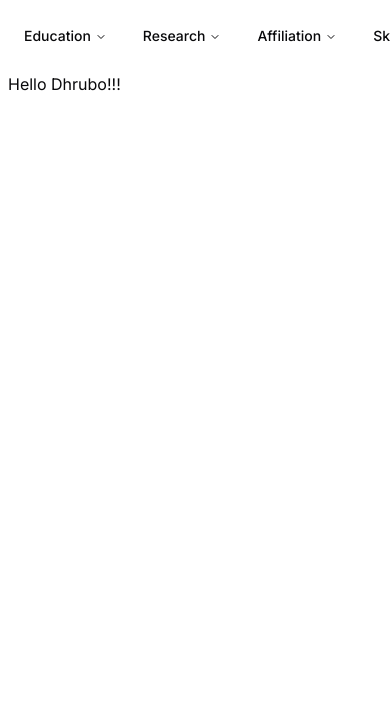
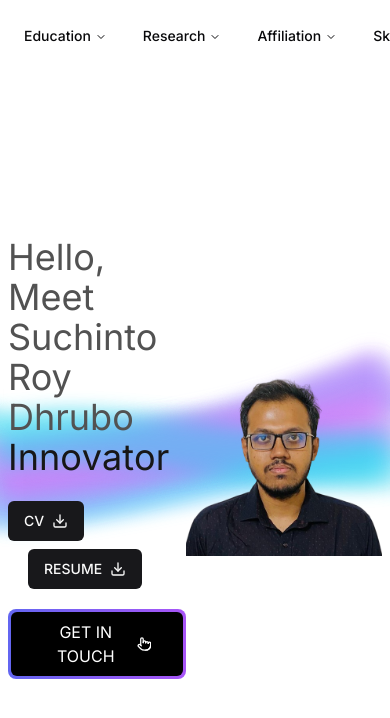
Before and after one commit to srdhrubo/srdhrubo, a Next.js app: page / in a window 390 px wide. Shown: the top 718 px of the page. Built offline with nearby package versions, Linux system fonts and the light colour scheme.

Commit message:
priliminary hero section completed

```diff
--- a/package.json
+++ b/package.json
@@ -20,6 +20,7 @@
     "react": "^18",
     "react-dom": "^18",
     "simple-icons": "^13.6.0",
+    "simplex-noise": "^4.0.3",
     "tailwind-merge": "^2.5.2",
     "tailwindcss-animate": "^1.0.7"
   },
--- a/src/app/NavBar.tsx
+++ b/src/app/NavBar.tsx
@@ -48,8 +48,8 @@ const links = {
 
 export default function NavigationBar() {
   return (
-    <div className="flex items-center justify-between w-full py-4">
-      <Link href="/">
+    <div className="flex items-center justify-between w-full py-4 h-[4.5rem]">
+      <Link href="/" className="z-10">
         <Image src={logo} alt="Logo" width={40} />
       </Link>
       <NavigationMenu>
@@ -117,10 +117,10 @@ export default function NavigationBar() {
                   ))}
                   <li className="flex gap-4 pl-4">
                     <Button>
-                      CV <DownloadIcon className="w-4" />
+                      CV <DownloadIcon className="w-4 ml-2" />
                     </Button>
                     <Button>
-                      Resume <DownloadIcon className="w-4" />
+                      RESUME <DownloadIcon className="w-4 ml-2" />
                     </Button>
                   </li>
                 </div>
--- a/src/app/layout.tsx
+++ b/src/app/layout.tsx
@@ -17,7 +17,7 @@ export default function RootLayout({
 }>) {
   return (
     <html lang="en">
-      <body className={`px-2 md:px-10 lg:px-32 ${inter.className}`}>
+      <body className={`px-2 md:px-10 lg:px-44 ${inter.className}`}>
         <NavigationBar />
         {children}
       </body>
--- a/src/app/page.tsx
+++ b/src/app/page.tsx
@@ -1,3 +1,61 @@
+import { Button } from "@/components/ui/button";
+import { FlipWords } from "@/components/ui/flip-words";
+import { DownloadIcon, Pointer } from "lucide-react";
+import Image from "next/image";
+import Link from "next/link";
+import hero_image from "../../public/hero-image.png";
+import { WavyBackground } from "@/components/ui/wavy-background";
+
+const attributes = [
+  "Engineer",
+  "Innovator",
+  "Researcher",
+  "Leader",
+  "Problem Solver",
+  "Technologist",
+  "Creator",
+  "Designer",
+  "Analyst",
+  "Visionary",
+];
+
 export default function Home() {
-  return <h1>Hello Dhrubo!!!</h1>;
+  return (
+    <div className="w-full">
+      <WavyBackground className="h-[calc(100vh-4.5rem)] flex justify-between items-center">
+        <div className="text-4xl font-normal text-neutral-600 dark:text-neutral-400 space-y-4">
+          <div>
+            Hello,
+            <br />
+            Meet Suchinto Roy Dhrubo
+            <br />
+            <FlipWords words={attributes} />
+          </div>
+          <div className="space-y-4">
+            <div className="space-x-5">
+              <Button>
+                CV <DownloadIcon className="w-4 ml-2" />
+              </Button>
+              <Button>
+                RESUME <DownloadIcon className="w-4 ml-2" />
+              </Button>
+            </div>
+            <div>
+              <Link href="/contact">
+                <button className="p-[3px] relative">
+                  <div className="absolute inset-0 bg-gradient-to-r from-indigo-500 to-purple-500 rounded-lg" />
+                  <div className="flex gap-2 items-center px-8 py-2 bg-black rounded-[6px] relative group transition duration-200 text-white text-base hover:bg-transparent">
+                    GET IN TOUCH <Pointer className="w-5" />
+                  </div>
+                </button>
+              </Link>
+            </div>
+          </div>
+        </div>
+        <div>
+          <Image src={hero_image} alt="image of shuchinto roy dhrubo" />
+        </div>
+      </WavyBackground>
+    </div>
+  );
 }
--- /dev/null
+++ b/src/components/ui/flip-words.tsx
@@ -0,0 +1,83 @@
+"use client";
+import React, { useCallback, useEffect, useRef, useState } from "react";
+import { AnimatePresence, motion, LayoutGroup } from "framer-motion";
+import { cn } from "@/lib/utils";
+
+export const FlipWords = ({
+  words,
+  duration = 3000,
+  className,
+}: {
+  words: string[];
+  duration?: number;
+  className?: string;
+}) => {
+  const [currentWord, setCurrentWord] = useState(words[0]);
+  const [isAnimating, setIsAnimating] = useState<boolean>(false);
+
+  // thanks for the fix Julian - https://github.com/Julian-AT
+  const startAnimation = useCallback(() => {
+    const word = words[words.indexOf(currentWord) + 1] || words[0];
+    setCurrentWord(word);
+    setIsAnimating(true);
+  }, [currentWord, words]);
+
+  useEffect(() => {
+    if (!isAnimating)
+      setTimeout(() => {
+        startAnimation();
+      }, duration);
+  }, [isAnimating, duration, startAnimation]);
+
+  return (
+    <AnimatePresence
+      onExitComplete={() => {
+        setIsAnimating(false);
+      }}
+    >
+      <motion.div
+        initial={{
+          opacity: 0,
+          y: 10,
+        }}
+        animate={{
+          opacity: 1,
+          y: 0,
+        }}
+        transition={{
+          type: "spring",
+          stiffness: 100,
+          damping: 10,
+        }}
+        exit={{
+          opacity: 0,
+          y: -40,
+          x: 40,
+          filter: "blur(8px)",
+          scale: 2,
+          position: "absolute",
+        }}
+        className={cn(
+          "z-10 inline-block relative text-left text-neutral-900 dark:text-neutral-100",
+          className
+        )}
+        key={currentWord}
+      >
+        {currentWord.split("").map((letter, index) => (
+          <motion.span
+            key={currentWord + index}
+            initial={{ opacity: 0, y: 10, filter: "blur(8px)" }}
+            animate={{ opacity: 1, y: 0, filter: "blur(0px)" }}
+            transition={{
+              delay: index * 0.08,
+              duration: 0.4,
+            }}
+            className="inline-block"
+          >
+            {letter}
+          </motion.span>
+        ))}
+      </motion.div>
+    </AnimatePresence>
+  );
+};
--- /dev/null
+++ b/src/components/ui/wavy-background.tsx
@@ -0,0 +1,127 @@
+"use client";
+import { cn } from "@/lib/utils";
+import React, { useEffect, useRef, useState } from "react";
+import { createNoise3D } from "simplex-noise";
+
+export const WavyBackground = ({
+  children,
+  className,
+  containerClassName,
+  colors,
+  waveWidth,
+  backgroundFill,
+  blur = 10,
+  speed = "fast",
+  waveOpacity = 0.5,
+  ...props
+}: {
+  children?: any;
+  className?: string;
+  containerClassName?: string;
+  colors?: string[];
+  waveWidth?: number;
+  backgroundFill?: string;
+  blur?: number;
+  speed?: "slow" | "fast";
+  waveOpacity?: number;
+  [key: string]: any;
+}) => {
+  const noise = createNoise3D();
+  let w: number,
+    h: number,
+    nt: number,
+    i: number,
+    x: number,
+    ctx: any,
+    canvas: any;
+  const canvasRef = useRef<HTMLCanvasElement>(null);
+  const getSpeed = () => {
+    switch (speed) {
+      case "slow":
+        return 0.001;
+      case "fast":
+        return 0.002;
+      default:
+        return 0.001;
+    }
+  };
+
+  const init = () => {
+    canvas = canvasRef.current;
+    ctx = canvas.getContext("2d");
+    w = ctx.canvas.width = window.innerWidth;
+    h = ctx.canvas.height = window.innerHeight;
+    ctx.filter = `blur(${blur}px)`;
+    nt = 0;
+    window.onresize = function () {
+      w = ctx.canvas.width = window.innerWidth;
+      h = ctx.canvas.height = window.innerHeight;
+      ctx.filter = `blur(${blur}px)`;
+    };
+    render();
+  };
+
+  const waveColors = colors ?? [
+    "#38bdf8",
+    "#818cf8",
+    "#c084fc",
+    "#e879f9",
+    "#22d3ee",
+  ];
+  const drawWave = (n: number) => {
+    nt += getSpeed();
+    for (i = 0; i < n; i++) {
+      ctx.beginPath();
+      ctx.lineWidth = waveWidth || 50;
+      ctx.strokeStyle = waveColors[i % waveColors.length];
+      for (x = 0; x < w; x += 5) {
+        var y = noise(x / 800, 0.3 * i, nt) * 100;
+        ctx.lineTo(x, y + h * 0.5); // adjust for height, currently at 50% of the container
+      }
+      ctx.stroke();
+      ctx.closePath();
+    }
+  };
+
+  let animationId: number;
+  const render = () => {
+    ctx.fillStyle = backgroundFill || "white";
+    ctx.globalAlpha = waveOpacity || 0.5;
+    ctx.fillRect(0, 0, w, h);
+    drawWave(5);
+    animationId = requestAnimationFrame(render);
+  };
+
+  useEffect(() => {
+    init();
+    return () => {
+      cancelAnimationFrame(animationId);
+    };
+  }, []);
+
+  const [isSafari, setIsSafari] = useState(false);
+  useEffect(() => {
+    // I'm sorry but i have got to support it on safari.
+    setIsSafari(
+      typeof window !== "undefined" &&
+        navigator.userAgent.includes("Safari") &&
+        !navigator.userAgent.includes("Chrome")
+    );
+  }, []);
+
+  return (
+    <div className={cn("", containerClassName)}>
+      <canvas
+        className="absolute inset-0 z-0"
+        ref={canvasRef}
+        id="canvas"
+        style={{
+          ...(isSafari ? { filter: `blur(${blur}px)` } : {}),
+        }}
+      ></canvas>
+      <div className={cn("relative", className)} {...props}>
+        {children}
+      </div>
+    </div>
+  );
+};
```
Also changed, not shown: public/hero-image.png (added), 1 other file (tests, documents, lock files or other folders).
